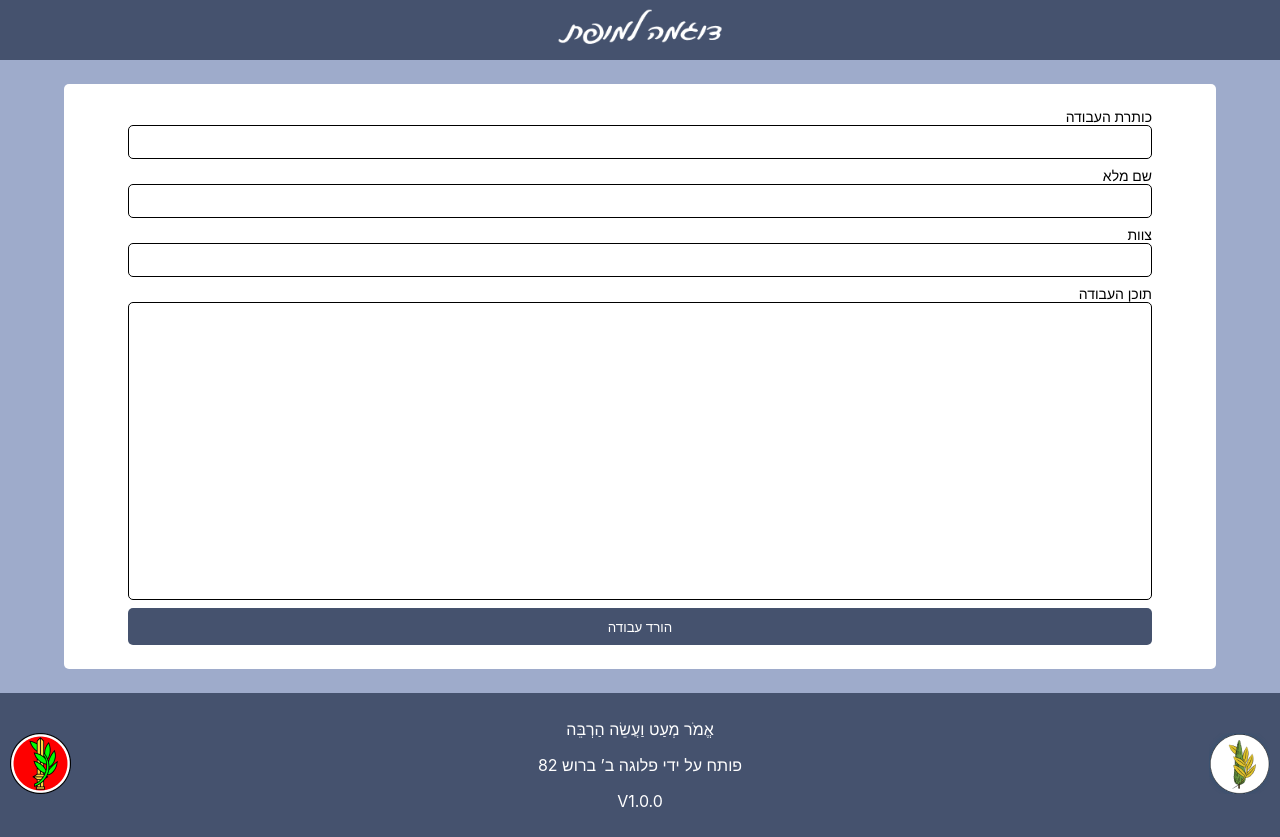
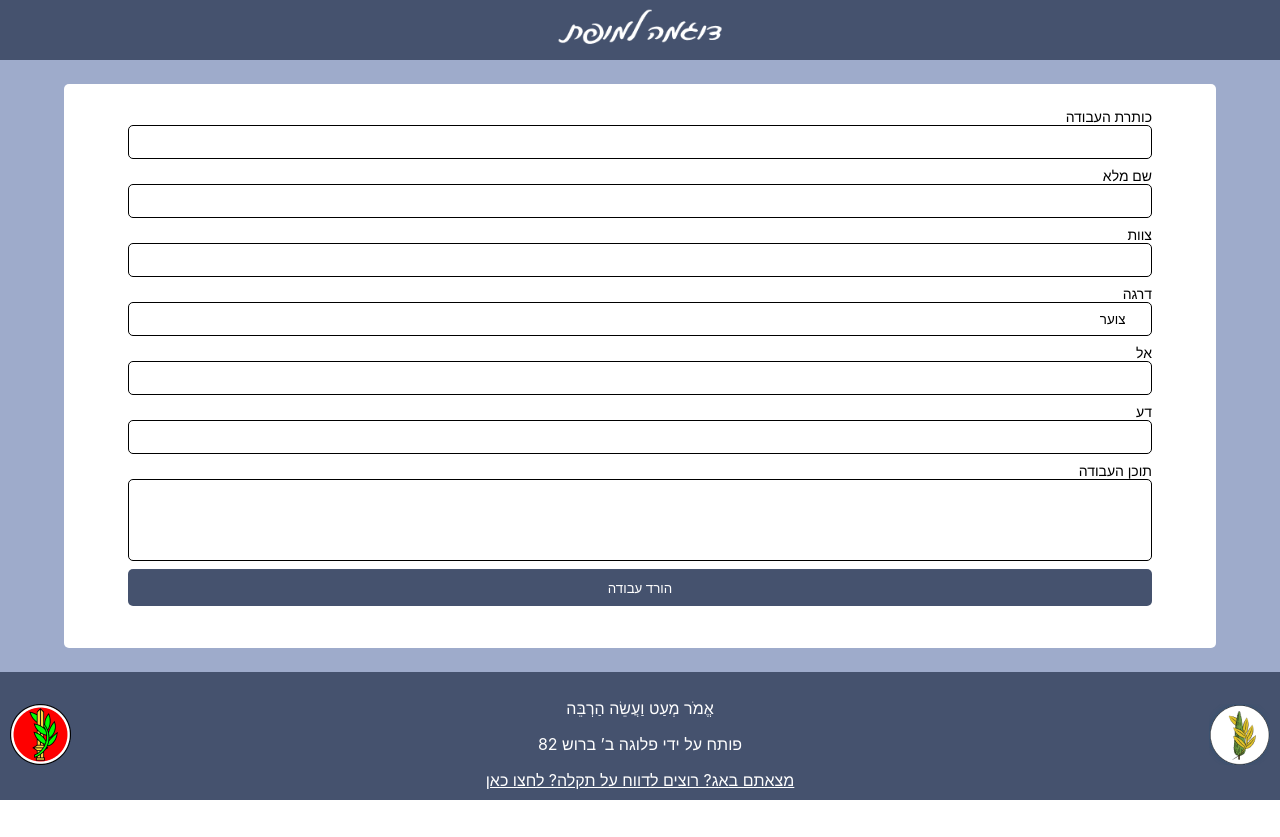
Before and after one commit to ofkaya/ofkaya.github.io, a React (Create React App) app: page / in a window 1280 px wide. After the commit the page ends 800 px from the top, so only its background shows below. Built offline with nearby package versions, Linux system fonts and the light colour scheme.

Commit message:
el and da

```diff
--- a/package.json
+++ b/package.json
@@ -11,6 +11,7 @@
     "hebcal": "^2.3.2",
     "react": "^18.2.0",
     "react-dom": "^18.2.0",
+    "react-notifications": "^1.7.4",
     "react-scripts": "5.0.1",
     "web-vitals": "^2.1.4"
   },
--- a/src/App.js
+++ b/src/App.js
@@ -1,21 +1,20 @@
-import './App.css';
-import AppFooter from './components/AppFooter/AppFooter';
-import AppHeader from './components/AppHeader/AppHeader';
-import MainForm from './components/MainForm/MainForm';
+import "./App.css";
+import AppFooter from "./components/AppFooter/AppFooter";
+import AppHeader from "./components/AppHeader/AppHeader";
+import MainForm from "./components/MainForm/MainForm";
+import { NotificationContainer } from "react-notifications";
+import "react-notifications/lib/notifications.css";
+
 function App() {
-
   return (
-
     <div className="App">
       <AppHeader />
-      <div className='main'>
+      <div className="main">
         <MainForm />
       </div>
       <AppFooter />
-
-
+      <NotificationContainer />
     </div>
-
   );
 }
 
--- a/src/components/AppFooter/AppFooter.css
+++ b/src/components/AppFooter/AppFooter.css
@@ -14,3 +14,7 @@
 .image-container img {
     max-width: 15vw;
 }
+
+.link{
+    color: white;
+}
--- a/src/components/AppFooter/AppFooter.jsx
+++ b/src/components/AppFooter/AppFooter.jsx
@@ -14,7 +14,8 @@ function AppFooter() {
             <div className="text">
                 <p>אֱמֹר מְעַט וַעֲשֵׂה הַרְבֵּה</p>
                 <p>פותח על ידי פלוגה ב’ ברוש 82</p>
-                <p>V1.0.0</p>
+                <a href='https://forms.gle/CKAe4pDf7nHTZ3Q26' dir="rtl" target="_blank" className="link"
+        rel="noreferrer">מצאתם באג? רוצים לדווח על תקלה? לחצו כאן</a>
             </div>
             <div className="right">
                 <div className="image-container">
--- a/src/components/MainForm/MainForm.jsx
+++ b/src/components/MainForm/MainForm.jsx
@@ -1,7 +1,9 @@
 import { useEffect, useState } from 'react';
 import axios from 'axios';
 import Hebcal from 'hebcal';
-
+import {
+    NotificationManager,
+  } from "react-notifications";
 import './MainForm.css';
 function MainForm() {
     const [isLoading, setIsLoading] = useState(false);
@@ -12,6 +14,9 @@ function MainForm() {
     const [fullName, setFullName] = useState('');
     const [teamNumber, setTeamNumber] = useState('');
     const [context, setContext] = useState('');
+    const [rank, setRank] = useState('צוער');
+    const [el, setEl] = useState('');
+    const [da, setDa] = useState('');
 
     useEffect(() => {
         if (isLoading) {
@@ -29,7 +34,7 @@ function MainForm() {
 
     function convertToPDF() {
         try {
-            // Replace with your Google Apps Script web app URL
+            if(title!==""&&fullName!==""&&teamNumber!==""&&context!==""&&el!==""&&da!==""&&rank!==""){
                 const scriptUrl = 'https://script.google.com/macros/s/AKfycbyuwz4lh4sCR8fAVDm5TI_pb3KRL8wAsTgDrjDTyjmBdDOpHNpr0cJ579ByY8lZL89w/exec';
                 setIsLoading(true)
 
@@ -43,6 +48,9 @@ function MainForm() {
                 formData.append('title', title);
                 formData.append('context', context);
                 formData.append('full_name', fullName);
+                formData.append('el', el);
+                formData.append('da', da);
+                formData.append('rank', rank);
                 formData.append('team_number', teamNumber);
                 formData.append('g_day', currentDate.getDate());
                 formData.append('g_month', "ב" + month_in_hebrow[currentDate.getMonth()]);
@@ -58,28 +66,23 @@ function MainForm() {
                 })
                     .then((response) => {
                         setIsLoading(false);
-                    console.log(response.data)
-                    // const url = URL.createObjectURL(new Blob([response.data]));
+                        window.location.href = response.data;
+                        NotificationManager.success('הקובץ ירד תוך מספר שניות', 'המתן', 3000);
 
-                    // // Create a hidden anchor element to trigger the download
-                    // const a = document.createElement('a');
-                    // a.href = url;
-                    // a.download = 'output.pdf';
-                    // a.style.display = 'none';
 
-                    // // Trigger the click event to start the download
-                    // document.body.appendChild(a);
-                    // a.click();
-
-                    // // Clean up the URL and anchor element
-                    // URL.revokeObjectURL(url);
-                    // document.body.removeChild(a);
-                    window.location.href = response.data;
 
                     })
                     .catch((error) => {
+                        console.error(error)
                         setIsLoading(false);
+                        NotificationManager.error('לא הצליח לייצר את הקובץ', 'שגיאה', 3000);
+
                     });
+
+            }
+            else{
+                NotificationManager.error('בבקשה למלא את כל הפרטים', 'שגיאה', 3000);
+            }
 
 
         } catch (error) {
@@ -101,8 +104,20 @@ function MainForm() {
                 <input type='text' className='form-input' dir='rtl' value={teamNumber} onChange={(value) => { setTeamNumber(value.target.value) }}></input>
             </div>
             <div className='input-block'>
+                <label className='form-input-lable'>דרגה</label>
+                <input type='text' className='form-input' dir='rtl' value={rank} onChange={(value) => { setRank(value.target.value) }}></input>
+            </div>
+            <div className='input-block'>
+                <label className='form-input-lable'>אל</label>
+                <input type='text' className='form-input' dir='rtl' value={el} onChange={(value) => { setEl(value.target.value) }}></input>
+            </div>
+            <div className='input-block'>
+                <label className='form-input-lable'>דע</label>
+                <input type='text' className='form-input' dir='rtl' value={da} onChange={(value) => { setDa(value.target.value) }}></input>
+            </div>
+            <div className='input-block'>
                 <label className='form-input-lable'>תוכן העבודה</label>
-                <textarea className='form-input textarea' dir='rtl' style={{ height: "37vh" }} value={context} onChange={(value) => { setContext(value.target.value) }}></textarea>
+                <textarea className='form-input textarea' dir='rtl' style={{ height: "10vh" }} value={context} onChange={(value) => { setContext(value.target.value) }}></textarea>
             </div>
             <button
                 className={`submit-button ${isLoading ? 'loading' : ''}`}
```
Also changed, not shown: 1 other file (tests, documents, lock files or other folders). Lines whose indentation alone changed are shown as unchanged.
